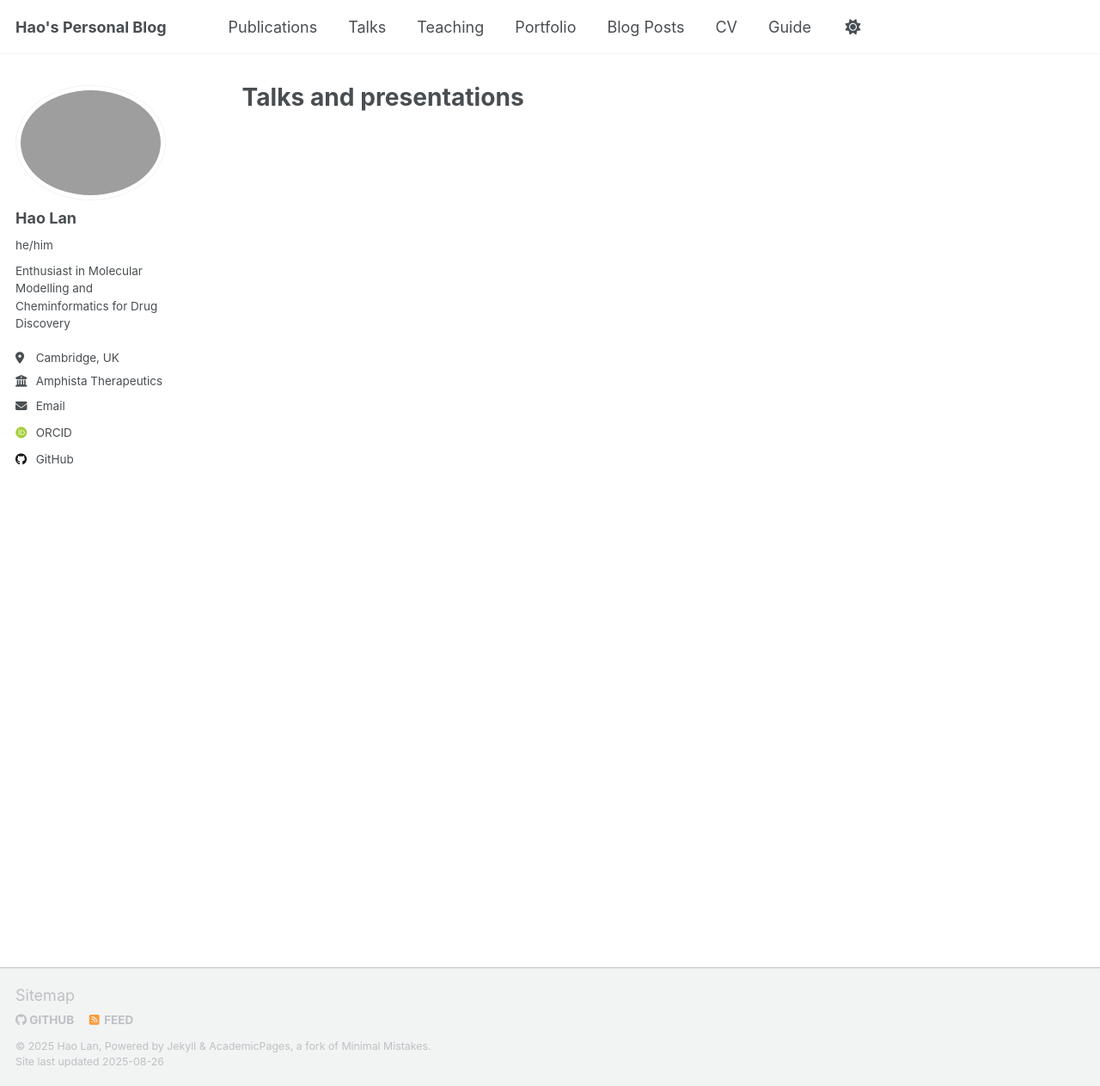
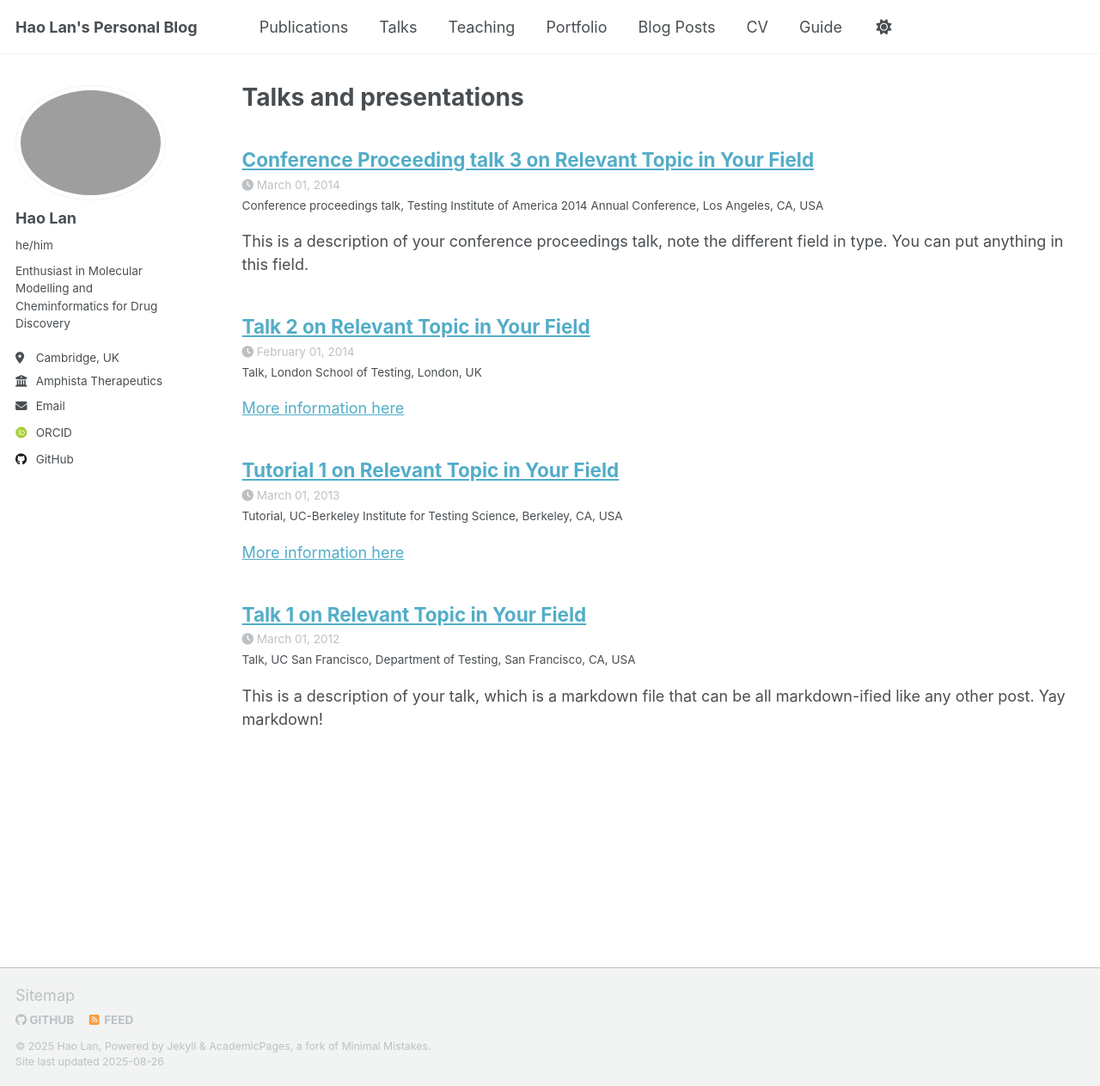
Before and after one commit to HaoLan-compchem/HaoLan-compchem.github.io, a Jekyll site: the page built from _pages/talks.html, in a window 1280 px wide and 1263 px high. Shown: the whole window at 86% size. Built offline with Jekyll 4.4.1, drawn with Linux system fonts in a browser that asks for light colours; some web fonts are replaced; a script that is not in the unit is left out; some of the changed lines change nothing that is shown.

Commit message:
Update _config.yml

```diff
--- a/_config.yml
+++ b/_config.yml
@@ -9,7 +9,7 @@
 # Basic Site Settings
 locale                   : "en-UK"
 site_theme               : "default" # Currently available options are "default", "air"
-title                    : "Hao's Personal Blog"
+title                    : "Hao Lan's Personal Blog"
 title_separator          : "-"
 name                     : &name "Hao Lan"
 description              : &description "Enthusiast in Molecular Modelling and Cheminformatics for Drug Discovery"
@@ -22,7 +22,7 @@ repository               : "HaoLan-compchem/HaoLan-compchem.github.io"
 #               Additional customization can be done by editing /_includes/author-profile.html
 author:
   # Biographic information
-  avatar           : "photo.png"
+  avatar           : ""
   name             : "Hao Lan"
   pronouns         : "he/him"
   bio              : "Enthusiast in Molecular Modelling and Cheminformatics for Drug Discovery"
@@ -79,13 +79,13 @@ author:
   zhihu            : # Username
 
 # Publication Category - The following the list of publication categories and their headings
-#publication_category:
-  #books:
-    #title: 'Books'
-  #manuscripts:
-    #title: 'Journal Articles'
-  #conferences:
-    #title: 'Conference Papers'
+publication_category:
+  books:
+    title: 'Books'
+  manuscripts:
+    title: 'Journal Articles'
+  conferences:
+    title: 'Conference Papers'
 
 # Site Settings
 teaser                   :  # filename of teaser fallback teaser image placed in /images/, .e.g. "500x300.png"
@@ -216,19 +216,19 @@ kramdown:
 
 
 # These settings control the types of collections used by the template
-#collections:
-  #teaching:
-    #output: true
-    #permalink: /:collection/:path/
-  #publications:
-    #output: true
-    #permalink: /:collection/:path/
-  #portfolio:
-    #output: true
-    #permalink: /:collection/:path/
-  #talks:
-    #output: true
-    #permalink: /:collection/:path/
+collections:
+  teaching:
+    output: true
+    permalink: /:collection/:path/
+  publications:
+    output: true
+    permalink: /:collection/:path/
+  portfolio:
+    output: true
+    permalink: /:collection/:path/
+  talks:
+    output: true
+    permalink: /:collection/:path/
 
 
 # These settings control how pages and collections are included in the site
```
